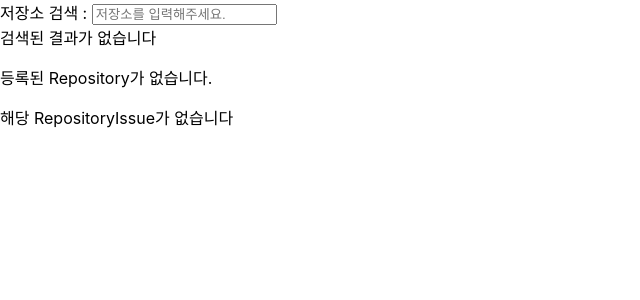
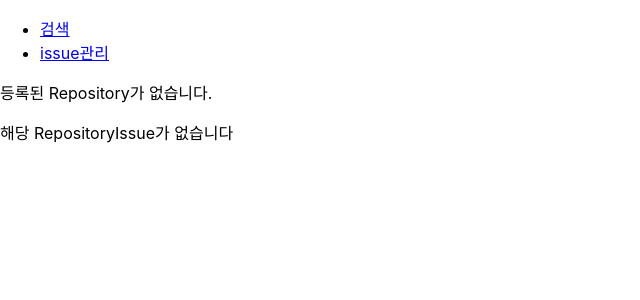
Before and after one commit to awdsza/payhere-assignment, a React (Create React App) app in the folder assignment/: page /issue in a window 1280 px wide. Shown: the top 300 px of the page, without its empty margins (0-640 px from the left). Built offline with nearby package versions, Linux system fonts and the light colour scheme.

Commit message:
이주헌-Router추가. console.log삭제

```diff
--- a/assignment/package.json
+++ b/assignment/package.json
@@ -8,6 +8,7 @@
     "@testing-library/user-event": "^13.5.0",
     "react": "^18.0.0",
     "react-dom": "^18.0.0",
+    "react-router-dom": "^5.3.0",
     "react-scripts": "5.0.0",
     "web-vitals": "^2.1.4"
   },
--- a/assignment/src/App.js
+++ b/assignment/src/App.js
@@ -1,15 +1,22 @@
 import SearchRepository from './components/search/SearchRepository';
 import RepositoryIssue from './components/issue/RepositoryIssue'
+import { Route, Link } from 'react-router-dom';
 
 
 function App() {
 
   return (
     <div className="App">
-      <header className="App-header">
-      <SearchRepository/>
-      <RepositoryIssue/>
-      </header>
+     <ul>
+        <li>
+          <Link to="/">검색</Link>
+        </li>
+        <li>
+          <Link to="/issue">issue관리</Link>
+        </li>
+      </ul>
+      <Route path="/" exact={true}  component={SearchRepository} />
+      <Route path="/issue" component={RepositoryIssue} />
     </div>
   );
 }
--- a/assignment/src/components/issue/IssueList.js
+++ b/assignment/src/components/issue/IssueList.js
@@ -10,19 +10,13 @@ function IssueList({owner,repo}){
 
             setIssues(await selectIssues(owner,repo,1));
             setPager(await selectIssueCount(owner,repo));
-            console.log(pager);
         }
         if(owner && repo){
             fetchData();
         }
         return ()=>{
-            console.log('clear');
         }
     }, [owner,repo] )
-
-
-    console.log(issues);
-
 
     return (
         <section>
--- a/assignment/src/components/issue/RepositoryIssue.js
+++ b/assignment/src/components/issue/RepositoryIssue.js
@@ -17,7 +17,6 @@ function RepositoryIssue(){
             owner,repo
         })
         return ()=> {
-            console.log('완료');
         }
     },[]);
 
@@ -25,7 +24,6 @@ function RepositoryIssue(){
 
     const selectedRepoClick = full_name=>{
         const [owner,repo] = full_name.split('/');
-        console.log(`owner=${owner}, repo=${repo}`);
     }
     const selectedRepoDelete = id=>{
         deleteSelectedRepo(id);
--- a/assignment/src/index.js
+++ b/assignment/src/index.js
@@ -3,11 +3,13 @@ import ReactDOM from 'react-dom/client';
 import './index.css';
 import App from './App';
 import reportWebVitals from './reportWebVitals';
+import { BrowserRouter } from 'react-router-dom';
+
 const rootNode = document.getElementById('root');
 ReactDOM.createRoot(rootNode).render(
-  <React.StrictMode>
+  <BrowserRouter>
     <App />
-  </React.StrictMode>,
+  </BrowserRouter>,
 
 );
 
```
